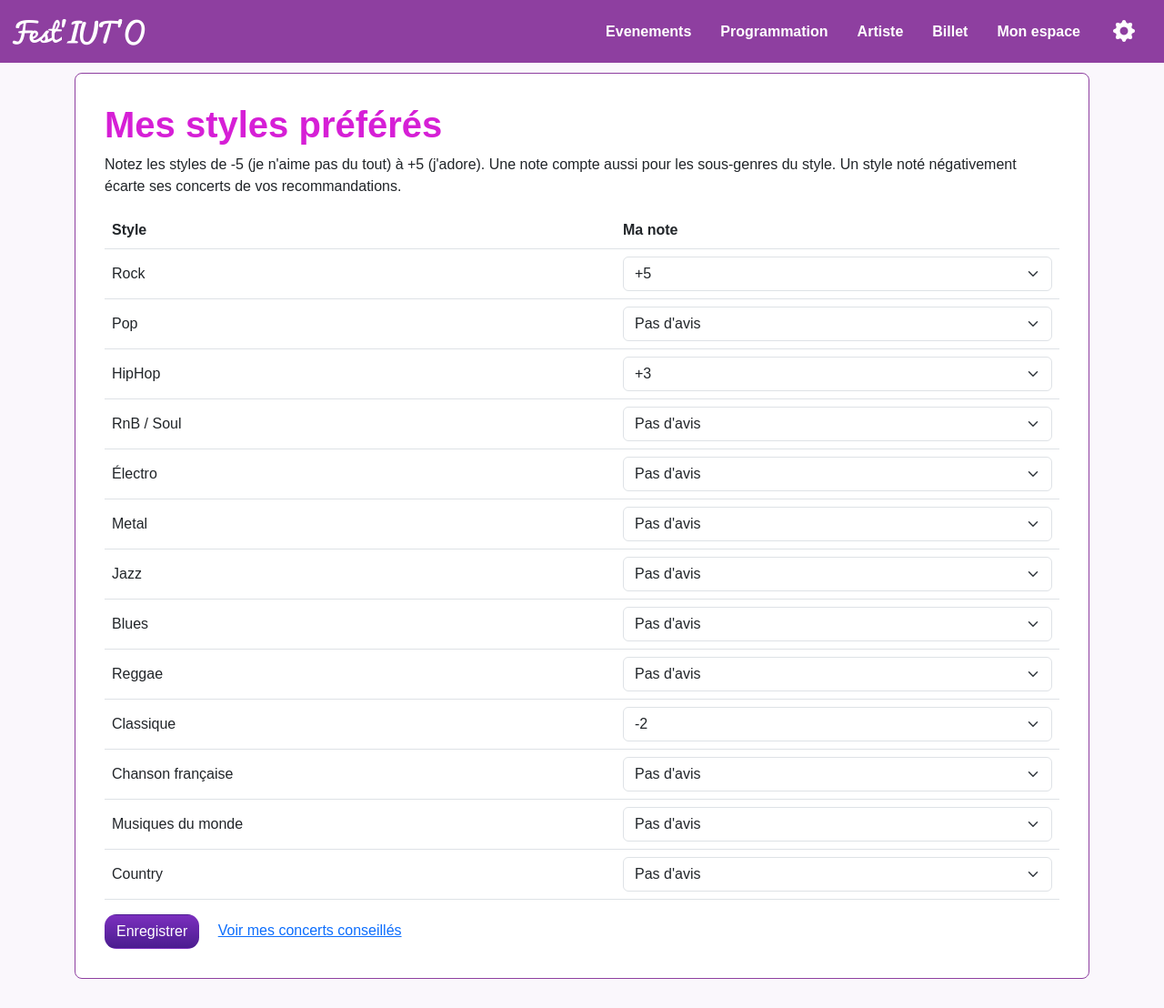
After one commit to pnhbrv/SAE_DEVALGO, a Flask app: page /mes-styles/ in a window 1280 px wide. The commit adds this page. Shown: the whole page at 91% size. Run offline with Flask 3, Linux system fonts and the light colour scheme; a user stored in the database is signed in.

Commit message:
Branche l'algo de recommandation sur le site

```diff
--- a/monApp/__init__.py
+++ b/monApp/__init__.py
@@ -15,9 +15,11 @@ def create_app(config_class="config.ProductionConfig"):
     from monApp.menu import menu_bp
     from monApp.auth import auth_bp
     from monApp.artiste import artiste_bp
+    from monApp.preference import preference_bp
     app.register_blueprint(menu_bp)
     app.register_blueprint(auth_bp)
     app.register_blueprint(artiste_bp)
+    app.register_blueprint(preference_bp)
 
     from .commands import register_commands
     register_commands(app)
--- a/monApp/commands.py
+++ b/monApp/commands.py
@@ -25,7 +25,8 @@ def loaddb(filename):
 
     from .models import (Membre, Instrument, Groupe, StyleMusical, Spectateur, TypeBillet, Journee,
                          Lieu, Hebergement, DateAchat, DateNuit, Evenement, Jouer, Composer, EstSimilaire,
-                         AvoirStyle, MettreEnFavori, Acheter, DonnerAcces, PreInscrire, Participer, Loger)
+                         AvoirStyle, MettreEnFavori, Acheter, DonnerAcces, PreInscrire, Participer, Loger,
+                         PreferenceStyle)
 
     for s in data["styles"]:
         unStyle = StyleMusical(libelle_style=s["libelle_style"], id_style_parent=s["id_style_parent"])
@@ -105,6 +106,8 @@ def loaddb(filename):
     for r in data["loger"]:
         db.session.add(Loger(id_groupe=r["id_groupe"], id_hebergement=r["id_hebergement"],
                              date_nuit=r["date_nuit"], nb_places_necessaires=r["nb_places_necessaires"]))
+    for r in data["preferences"]:
+        db.session.add(PreferenceStyle(id_spectateur=r["id_spectateur"], id_style=r["id_style"], note=r["note"]))
     db.session.commit()
     lg.warning('Database initialized!')
 
--- /dev/null
+++ b/monApp/preference/__init__.py
@@ -0,0 +1,3 @@
+from flask import Blueprint
+preference_bp = Blueprint('preference', __name__, template_folder='templates')
+from . import routes
--- /dev/null
+++ b/monApp/preference/forms.py
@@ -0,0 +1,7 @@
+from flask_wtf import FlaskForm
+
+
+class PreferencesForm(FlaskForm):
+    # pas de champ déclaré : les notes sont lues dans request.form (un champ par style).
+    # Le formulaire sert à vérifier le jeton CSRF.
+    pass
--- /dev/null
+++ b/monApp/preference/routes.py
@@ -0,0 +1,58 @@
+from flask import flash, redirect, render_template, request, url_for
+from flask_login import current_user, login_required
+from . import preference_bp
+from .forms import PreferencesForm
+from monApp.app import db
+from monApp.models import PreferenceStyle, StyleMusical
+from monApp.recommandation import cache, concerts_conseilles, preferences_du_spectateur
+
+# notes possibles : de -5 à +5, sans 0 (pas de préférence = pas de ligne dans la table)
+NOTES = [5, 4, 3, 2, 1, -1, -2, -3, -4, -5]
+
+
+def lire_note(valeur):
+    """Renvoie la note choisie, ou None pour « pas d'avis » (ou une valeur qui n'est pas une note)."""
+    for note in NOTES:
+        if valeur == str(note):
+            return note
+    return None
+
+
+def enregistrer_note(id_spectateur, id_style, note):
+    unePreference = PreferenceStyle.query.filter_by(id_spectateur=id_spectateur, id_style=id_style).first()
+    if note is None:
+        if unePreference is not None:
+            db.session.delete(unePreference)
+    elif unePreference is None:
+        db.session.add(PreferenceStyle(id_spectateur=id_spectateur, id_style=id_style, note=note))
+    else:
+        unePreference.note = note
+
+
+@preference_bp.route("/mes-styles/", methods=("GET", "POST",))
+@login_required
+def mesStyles():
+    unForm = PreferencesForm()
+    id_spectateur = current_user.id_spectateur
+    lesStyles = StyleMusical.query.order_by(StyleMusical.id_style).all()
+    if unForm.validate_on_submit():
+        for unStyle in lesStyles:
+            note = lire_note(request.form.get("note_%d" % unStyle.id_style, ""))
+            enregistrer_note(id_spectateur, unStyle.id_style, note)
+        db.session.commit()
+        # les recommandations déjà calculées ne correspondent plus aux nouveaux goûts
+        cache.invalider(id_spectateur)
+        flash("Vos styles préférés sont enregistrés.", "succes")
+        return redirect(url_for("preference.mesStyles"))
+    return render_template("mes_styles.html", title="Mes styles préférés", form=unForm, styles=lesStyles,
+                           prefs=preferences_du_spectateur(id_spectateur), notes=NOTES)
+
+
+@preference_bp.route("/mes-concerts-conseilles/")
+@login_required
+def mesConcertsConseilles():
+    id_spectateur = current_user.id_spectateur
+    lesEvenements, score_total = concerts_conseilles(id_spectateur)
+    a_des_preferences = len(preferences_du_spectateur(id_spectateur)) > 0
+    return render_template("mes_concerts_conseilles.html", title="Mes concerts conseillés",
+                           evenements=lesEvenements, a_des_preferences=a_des_preferences)
--- /dev/null
+++ b/monApp/preference/templates/mes_styles.html
@@ -0,0 +1,42 @@
+{% extends "base.html" %}
+{% block main %}
+<div class="carte-festiuto mt-3">
+    <h1 class="titre-festiuto">Mes styles préférés</h1>
+    <p>
+        Notez les styles de -5 (je n'aime pas du tout) à +5 (j'adore). Une note compte aussi pour les sous-genres
+        du style. Un style noté négativement écarte ses concerts de vos recommandations.
+    </p>
+
+    <form method="POST" action="{{ url_for('preference.mesStyles') }}">
+        {{ form.hidden_tag() }}
+        <table class="table align-middle">
+            <thead>
+                <tr><th scope="col">Style</th><th scope="col">Ma note</th></tr>
+            </thead>
+            <tbody>
+                {% for unStyle in styles %}
+                <tr>
+                    <td>
+                        <label for="note_{{ unStyle.id_style }}">
+                            {% if unStyle.id_style_parent %}&mdash; {% endif %}{{ unStyle.libelle_style }}
+                        </label>
+                    </td>
+                    <td>
+                        <select class="form-select" id="note_{{ unStyle.id_style }}" name="note_{{ unStyle.id_style }}">
+                            <option value="">Pas d'avis</option>
+                            {% for note in notes %}
+                            <option value="{{ note }}" {% if prefs.get(unStyle.id_style) == note %}selected{% endif %}>
+                                {% if note > 0 %}+{% endif %}{{ note }}
+                            </option>
+                            {% endfor %}
+                        </select>
+                    </td>
+                </tr>
+                {% endfor %}
+            </tbody>
+        </table>
+        <input class="btn btn-festiuto" type="submit" value="Enregistrer">
+        <a class="ms-3" href="{{ url_for('preference.mesConcertsConseilles') }}">Voir mes concerts conseillés</a>
+    </form>
+</div>
+{% endblock %}
--- /dev/null
+++ b/monApp/recommandation.py
@@ -0,0 +1,110 @@
+"""Lien entre le site et la partie Algo : on lit la base, puis on appelle les fonctions de Algo/."""
+import os
+import sys
+from datetime import timedelta
+
+# Algo/ n'est pas un paquet Python : on ajoute le dossier au chemin pour importer ses modules
+DOSSIER_ALGO = os.path.join(os.path.dirname(os.path.dirname(os.path.abspath(__file__))), "Algo")
+if DOSSIER_ALGO not in sys.path:
+    sys.path.append(DOSSIER_ALGO)
+
+from cache import CacheRecommandations, recommander
+from genres import construire_arbre
+from modeles import Concert
+from scoring import SCORE_NEUTRE, score_concert
+
+from .models import Evenement, Groupe, PreferenceStyle, StyleMusical
+
+# temps (en minutes) pour aller d'un lieu du festival à un autre
+TEMPS_TRAJET = 15
+
+# la programmation n'a pas de numéro de version dans la base du site : le cache d'un spectateur
+# est vidé quand il change ses préférences (voir preference/routes.py)
+VERSION_PROGRAMMATION = 1
+
+cache = CacheRecommandations()
+
+
+def arbre_des_styles():
+    lignes = []
+    for unStyle in StyleMusical.query.all():
+        lignes.append((unStyle.id_style, unStyle.libelle_style, unStyle.id_style_parent))
+    return construire_arbre(lignes)
+
+
+def preferences_du_spectateur(id_spectateur):
+    """Renvoie {id_style: note}, le format attendu par scoring.py."""
+    prefs = {}
+    for unePreference in PreferenceStyle.query.filter_by(id_spectateur=id_spectateur).all():
+        prefs[unePreference.id_style] = unePreference.note
+    return prefs
+
+
+def styles_du_groupe(unGroupe):
+    ids = []
+    for unLien in unGroupe.styles:
+        ids.append(unLien.id_style)
+    return ids
+
+
+def suggestions_groupes(id_spectateur, nombre=6):
+    """Les groupes que le spectateur aimera le plus, du meilleur score au moins bon.
+
+    Un groupe écarté (style refusé) ou sans rapport avec ses goûts (score neutre) n'est pas proposé.
+    """
+    prefs = preferences_du_spectateur(id_spectateur)
+    if len(prefs) == 0:
+        return []
+    arbre = arbre_des_styles()
+
+    resultats = []
+    groupes_par_id = {}
+    for unGroupe in Groupe.query.all():
+        score = score_concert(arbre, prefs, styles_du_groupe(unGroupe))
+        if score is not None and score > SCORE_NEUTRE:
+            resultats.append((score, unGroupe.id_groupe))
+            groupes_par_id[unGroupe.id_groupe] = unGroupe
+
+    # les tuples se trient d'abord sur le score : du meilleur au moins bon
+    resultats.sort(reverse=True)
+
+    suggestions = []
+    for score, id_groupe in resultats[:nombre]:
+        suggestions.append(groupes_par_id[id_groupe])
+    return suggestions
+
+
+def concert_depuis_evenement(unEvenement):
+    """Transforme un EVENEMENT de la base en Concert de Algo/modeles.py."""
+    genres = []
+    for uneParticipation in unEvenement.participations:
+        for id_style in styles_du_groupe(uneParticipation.groupe):
+            if id_style not in genres:
+                genres.append(id_style)
+    # la fin ne compte pas le démontage : le spectateur peut partir dès la fin du concert
+    fin = unEvenement.date_heure_debut + timedelta(minutes=unEvenement.duree)
+    return Concert(unEvenement.id_evenement, unEvenement.date_heure_debut, fin, genres, lieu=unEvenement.id_lieu)
+
+
+def concerts_conseilles(id_spectateur):
+    """Le planning conseillé : les concerts qui ne se chevauchent pas avec le meilleur score total.
+
+    Renvoie la liste des Evenement, dans l'ordre chronologique, et le score total.
+    """
+    if cache.est_valide(id_spectateur, VERSION_PROGRAMMATION):
+        # résultat déjà calculé : on évite même de relire la programmation dans la base
+        selection, score_total = cache.obtenir(id_spectateur)
+    else:
+        prefs = preferences_du_spectateur(id_spectateur)
+        if len(prefs) == 0:
+            return [], 0.0
+        concerts = []
+        for unEvenement in Evenement.query.filter_by(type_evenement="Concert", est_public=True).all():
+            concerts.append(concert_depuis_evenement(unEvenement))
+        selection, score_total = recommander(id_spectateur, arbre_des_styles(), prefs, concerts, cache=cache,
+                                             version_prog=VERSION_PROGRAMMATION, trajets=TEMPS_TRAJET)
+
+    evenements = []
+    for unConcert in selection:
+        evenements.append(Evenement.query.filter_by(id_evenement=unConcert.id).first())
+    return evenements, score_total
--- a/monApp/templates/base.html
+++ b/monApp/templates/base.html
@@ -25,6 +25,8 @@
                             <i class="bi bi-gear-fill"></i>
                         </a>
                         <ul class="dropdown-menu dropdown-menu-end">
+                            <li><a class="dropdown-item" href="{{ url_for('preference.mesStyles') }}">Mes styles préférés</a></li>
+                            <li><a class="dropdown-item" href="{{ url_for('preference.mesConcertsConseilles') }}">Mes concerts conseillés</a></li>
                             <li><a class="dropdown-item" href="{{ url_for('auth.logout') }}">Déconnexion</a></li>
                         </ul>
                     </li>
```
Also changed, not shown: monApp/artiste/routes.py (+12 -5 lines), monApp/artiste/templates/artistes_list.html (+19 -0 lines), monApp/data/data.yml (+25 -0 lines), monApp/models.py (+19 -0 lines), monApp/preference/templates/mes_concerts_conseilles.html (added, +37 -0 lines), tests/functional/test_route_preferences.py (added, +84 -0 lines), tests/unit/test_recommandation.py (added, +114 -0 lines), monApp.db.
